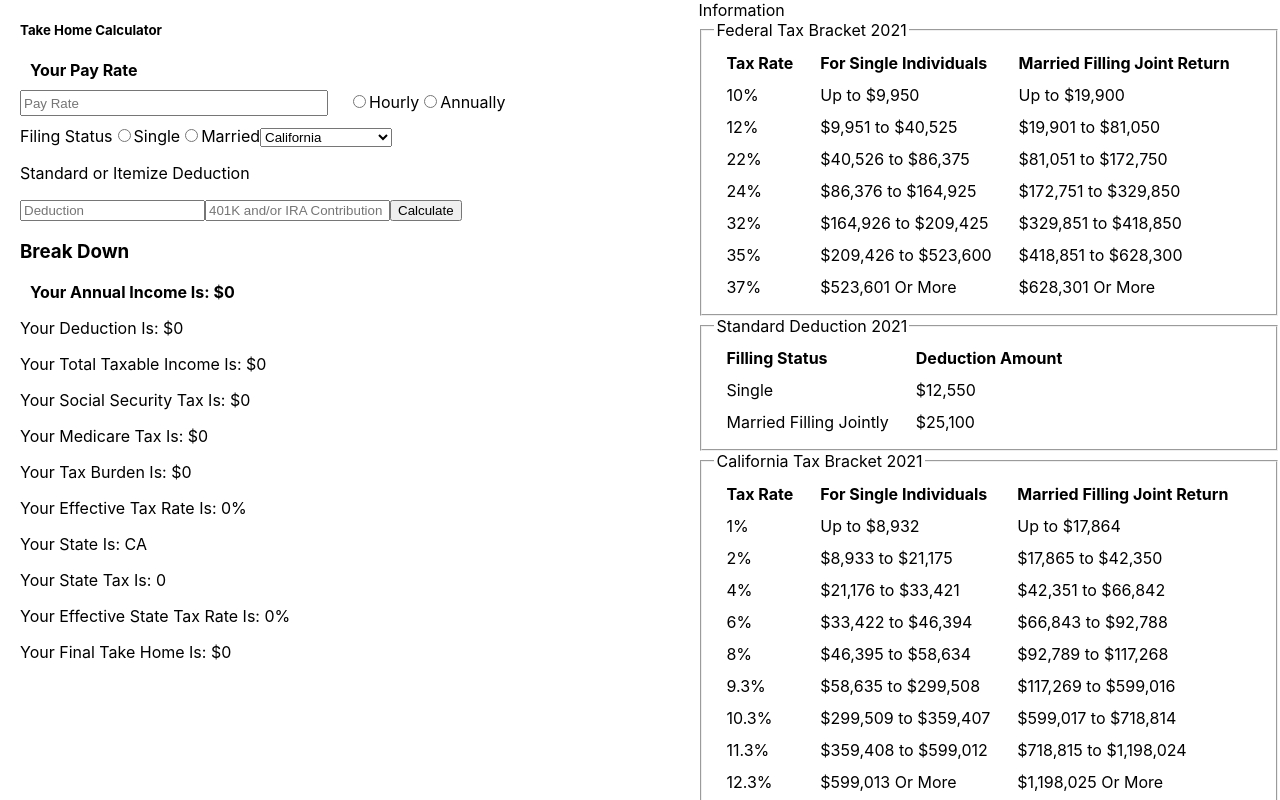
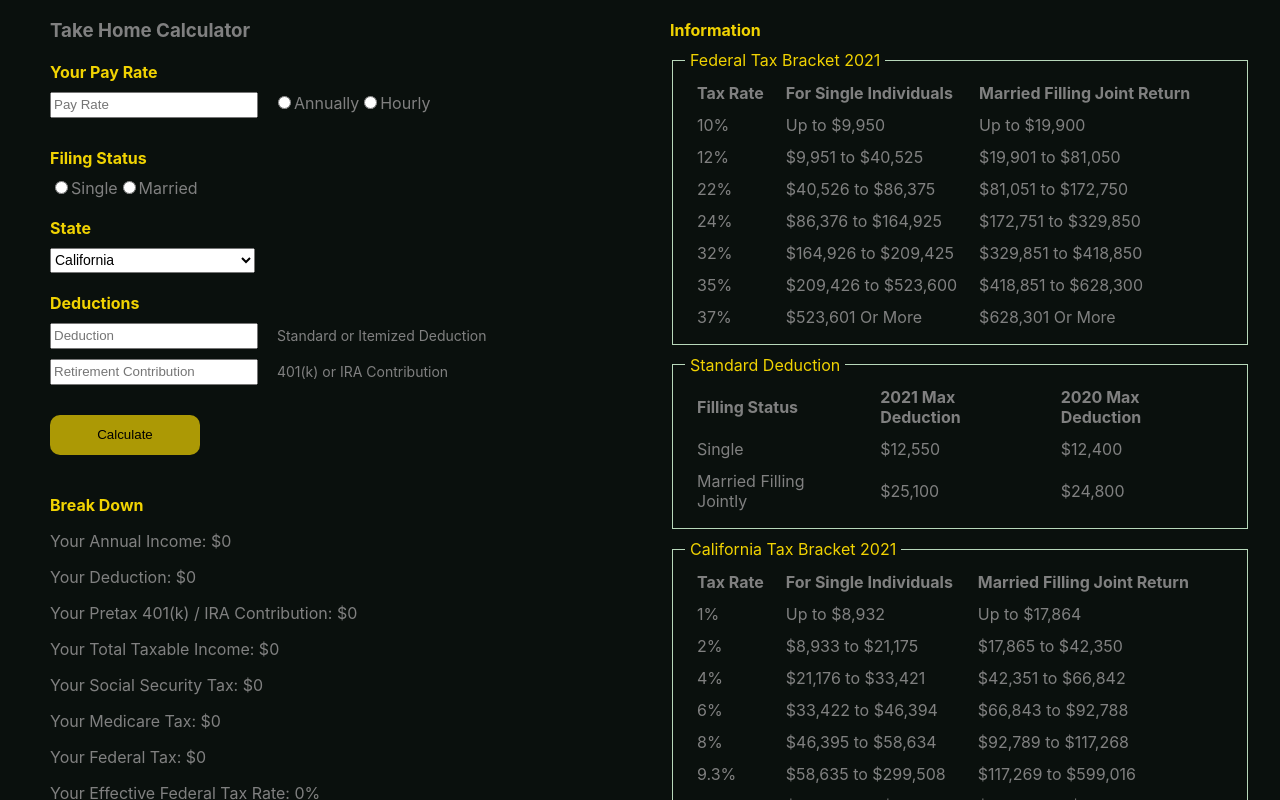
Before and after one commit to ttidesign/incometax, a React (Create React App) app: page / in a window 1280 px wide. Shown: the top 800 px of the page. Built offline with nearby package versions, Linux system fonts and the light colour scheme.

Commit message:
add federal effective rate, add styling

```diff
--- a/src/App.css
+++ b/src/App.css
@@ -1,39 +1,74 @@
 body{
-    margin-left: 20px
+    margin-left: 20px;
+    background-color: rgb(10,16,13);
+    color: gray
+}
+fieldset{
+    margin-top:10px;
+    margin-bottom:10px;
+    border: 1px solid rgb(184,216,186);
+}
+legend{
+    padding-left:5px;
+    padding-right:5px;
+    color:rgb(241,211,2);
+    border-radius: 2px;
 }
 h4{
-    margin:10px
+    margin-top:20px;
+    margin-bottom: 10px;
+    width: 450px;
+    color:rgb(184,216,186);
+    color:rgb(241,211,2)
+}
+
+th, td{
+    padding-left:10px;
+    padding-right: 10px;
+    text-align: left;
+    padding-top:5px;
+    padding-bottom: 5px;
+
+}
+select{
+    width: 205px;
+    height: 25px;
+    font-size: 14px;
+}
+a{
+    color: lightyellow;
+}
+.main-board {
+    margin: 0 auto;
+    display: flex;
+    width: 1200px;
 }
 .left-div{
-width: 700px;
+width: 600px;
+margin-right: 20px;
 }
 .right-div{
     width: 600px;
-}
-th, td{
-    padding-left:10px;
-    padding-right: 15px;
-    text-align: left;
-    padding-top:5px;
-    padding-bottom: 5px;
-}
-
-.tax-table{
-}
-.tax-table2 {
-    display: flex;
-    justify-content: left;
-}
-.main-board {
-    display: flex;
-    justify-content: space-evenly;
-}
-.header4{
-
+    margin-left: 20px;
 }
 .input_field {
-width: 300px;
+width: 200px;
 height: 20px;
-margin-right:20px;
+margin-right:15px;
 margin-bottom:10px
 }
+.label-for-deduction{
+    font-size: 14px;
+}
+.calculate_button{
+    width: 150px;
+    height: 40px;
+    border-radius: 10px;
+    border: none;
+    background-color: rgba(241,211,2,0.7);
+    margin-top: 20px;
+    margin-bottom: 20px;
+}
+.calculate_button:hover {
+    background-color: rgb(241,211,2);
+}
--- a/src/components/Base.js
+++ b/src/components/Base.js
@@ -2,7 +2,7 @@ import React, { useState } from 'react';
 
 function Base() {
 	const [enteredIncome, setEnteredIncome] = useState();
-	const [taxableIncome, setTaxableIncome] = useState(0)
+	const [taxableIncome, setTaxableIncome] = useState(0);
 	const [tax, setTax] = useState(0);
 	const [deduction, setDeduction] = useState(0);
     const [IRA,setIRA] = useState(0)
@@ -10,8 +10,10 @@ function Base() {
 	const [socialSec, setSocialSec] = useState(0);
 	const [medicareTax, setMedicareTax] = useState(0)
 	const [taxRate,setTaxRate] = useState(0)
+	const [fedTaxRate, setFedTaxRate] = useState(0);
 	const [usState, setUsState] = useState('CA')
-	const [stateTax, setStateTax] = useState(0)
+	const [stateTax, setStateTax] = useState(0);
+	const [fedTax, setFedTax] = useState(0)
 	const [stateTaxRate, setStateTaxRate] = useState(0)
 	const [payType, setPayType] = useState('')
 	const [fileStatus, setFileStatus] = useState('')
@@ -41,6 +43,7 @@ function Base() {
 	let fica;
 	let medicare;
 	let stTax;
+	let federalTax;
 	let stateBracket1;
 	let stateBracket2;
 	let stateBracket3;
@@ -123,12 +126,11 @@ function Base() {
 		return (stateTaxRate1, stateTaxRate2, stateTaxRate3, stateTaxRate4, stateTaxRate5, stateTaxRate6, stateTaxRate7, stateTaxRate8, stateTaxRate9, fedTaxRate1, fedTaxRate2, fedTaxRate3, fedTaxRate4, fedTaxRate5, fedTaxRate6, fedTaxRate7)
 	}
 	function handleFica() {
+		medicare = grossIncome * 0.0145;
 		if (grossIncome >= 137700) {
 			fica = 8537.4;
-			medicare = grossIncome * 0.0145
 		} else {
 			fica = grossIncome * 0.062;
-			medicare = grossIncome * 0.0145;
 		}
 		setSocialSec(fica)
 		setMedicareTax(medicare)
@@ -138,11 +140,12 @@ function Base() {
 		let state =['WA','NV','WY','SD','TX','TN','FL','NH','AK']
 		let totalStateTax
 		if (state.includes(usState)) {
+			totalStateTax = 0;
 			setStateTax(0)
 		}
 		else if(usState === 'CA'){
 			if(taxIncome < deduction) {
-				console.log('you are not required to file tax')
+				prompt('You are not required to file tax')
 				//Single Filer
 			} else if ( fileStatus === 'Single' && taxIncome >= 8932 && taxIncome <= 21175) {
 				stateBracket2 = taxIncome - 8933
@@ -238,18 +241,14 @@ function Base() {
 			taxIncome <= deduction ||
 			taxIncome <= 12200
 		) {
-			console.log(
-				'your income is less than standard deduction you are not required to file tax return'
+			prompt(
+				'Your income is less than standard deduction you are not required to file tax return'
 			);
 			return;
 		} else {
 			//Single Filer
 			if (fileStatus === 'Single' && taxIncome > 523601) {
-				takeHome =
-					grossIncome -
-					stTax -
-					fica -
-					medicare -
+					federalTax =
 					(fedBracket7 * fedTaxRate7 +
 						fedBracket6 * fedTaxRate6 +
 						fedBracket5 * fedTaxRate5 +
@@ -257,87 +256,80 @@ function Base() {
 						fedBracket3 * fedTaxRate3 +
 						fedBracket2 * fedTaxRate2 +
 						fedBracket1 * fedTaxRate1);
+				takeHome = grossIncome - stTax - federalTax - fica - medicare;
+				setFedTax(federalTax);
+				setFedTaxRate((federalTax / grossIncome) * 100);
 				setTax(grossIncome - takeHome);
+				setTaxRate(((grossIncome - takeHome) / grossIncome) * 100);
 				setFinalTakeHome(takeHome);
-				setTaxRate(((grossIncome - takeHome) / grossIncome) * 100);
 			} else if ( fileStatus === 'Single' && taxIncome >= 209426 && taxIncome <= 523601) {
 				fedBracket6 = taxIncome - 209426;
-				takeHome =
-					grossIncome -
-					stTax -
-					fica -
-					medicare -
+					federalTax =
 					(fedBracket6 * fedTaxRate6 +
 						fedBracket5 * fedTaxRate5 +
 						fedBracket4 * fedTaxRate4 +
 						fedBracket3 * fedTaxRate3 +
 						fedBracket2 * fedTaxRate2 +
 						fedBracket1 * fedTaxRate1);
+				takeHome = grossIncome - federalTax - stTax - fica - medicare;
+				setFedTax(federalTax);
+				setFedTaxRate(federalTax/grossIncome*100)
 				setTax(grossIncome - takeHome);
+				setTaxRate(((grossIncome - takeHome) / grossIncome) * 100);
 				setFinalTakeHome(takeHome);
-				setTaxRate(((grossIncome - takeHome) / grossIncome) * 100);
 			} else if ( fileStatus === 'Single' && taxIncome >= 164926 && taxIncome <= 209425) {
 				fedBracket5 = taxIncome - 164926;
-				takeHome =
-					grossIncome -
-					stTax -
-					fica -
-					medicare -
+				federalTax =
 					(fedBracket5 * fedTaxRate5 +
 						fedBracket4 * fedTaxRate4 +
 						fedBracket3 * fedTaxRate3 +
 						fedBracket2 * fedTaxRate2 +
 						fedBracket1 * fedTaxRate1);
+				takeHome = grossIncome - federalTax - stTax - fica - medicare;
+				setFedTax(federalTax);
+				setFedTaxRate((federalTax / grossIncome) * 100);
 				setTax(grossIncome - takeHome);
+				setTaxRate(((grossIncome - takeHome) / grossIncome) * 100);
 				setFinalTakeHome(takeHome);
-				setTaxRate(((grossIncome - takeHome) / grossIncome) * 100);
 			} else if ( fileStatus === 'Single' && taxIncome >= 86376 && taxIncome <= 164925) {
 				fedBracket4 = taxIncome - 86376;
-				takeHome =
-					grossIncome -
-					stTax -
-					fica -
-					medicare -
+				federalTax =
 					(fedBracket4 * fedTaxRate4 +
 						fedBracket3 * fedTaxRate3 +
 						fedBracket2 * fedTaxRate2 +
 						fedBracket1 * fedTaxRate1);
-
+				takeHome = grossIncome - federalTax - stTax - fica - medicare;
+				setFedTax(federalTax);
+				setFedTaxRate((federalTax / grossIncome) * 100);
 				setTax(grossIncome - takeHome);
+				setTaxRate(((grossIncome - takeHome) / grossIncome) * 100);
 				setFinalTakeHome(takeHome);
-				setTaxRate(((grossIncome - takeHome) / grossIncome) * 100);
 			} else if ( fileStatus === 'Single' && taxIncome >= 40526 && taxIncome <= 86375) {
 				fedBracket3 = taxIncome - 40526;
-				takeHome =
-					grossIncome -
-					stTax -
-					fica -
-					medicare -
+				federalTax =
 					(fedBracket3 * fedTaxRate3 +
 						fedBracket2 * fedTaxRate2 +
 						fedBracket1 * fedTaxRate1);
+				takeHome = grossIncome - federalTax - stTax - fica - medicare;
+				setFedTax(federalTax);
+				setFedTaxRate((federalTax / grossIncome) * 100);
 				setTax(grossIncome - takeHome);
+				setTaxRate(((grossIncome - takeHome) / grossIncome) * 100);
 				setFinalTakeHome(takeHome);
-				setTaxRate(((grossIncome - takeHome) / grossIncome) * 100);
 			} else if (fileStatus === 'Single' && taxIncome >= 12201 && taxIncome <= 40525) {
 				fedBracket2 = taxIncome - 9950;
-				takeHome =
-					grossIncome -
-					stTax -
-					fica -
-					medicare -
+				federalTax =
 					(fedBracket2 * fedTaxRate2 + fedBracket1 * fedTaxRate1);
+				takeHome = grossIncome - federalTax - stTax - fica - medicare;
+				setFedTax(federalTax);
+				setFedTaxRate((federalTax / grossIncome) * 100);
 				setTax(grossIncome - takeHome);
+				setTaxRate(((grossIncome - takeHome) / grossIncome) * 100);
 				setFinalTakeHome(takeHome);
-				setTaxRate(((grossIncome - takeHome) / grossIncome) * 100);
 			}
 			//Married Filer
 			else if (fileStatus === 'Married' && taxIncome > 628301) {
-				takeHome =
-					grossIncome -
-					stTax -
-					fica -
-					medicare -
+				federalTax =
 					(fedBracket7 * fedTaxRate7 +
 						fedBracket6 * fedTaxRate6 +
 						fedBracket5 * fedTaxRate5 +
@@ -345,89 +337,86 @@ function Base() {
 						fedBracket3 * fedTaxRate3 +
 						fedBracket2 * fedTaxRate2 +
 						fedBracket1 * fedTaxRate1);
+				takeHome = grossIncome - federalTax - stTax - fica - medicare;
+				setFedTax(federalTax);
+				setFedTaxRate((federalTax / grossIncome) * 100);
 				setTax(grossIncome - takeHome);
+				setTaxRate(((grossIncome - takeHome) / grossIncome) * 100);
 				setFinalTakeHome(takeHome);
-				setTaxRate(((grossIncome - takeHome) / grossIncome) * 100);
 			} else if (
 				fileStatus === 'Married' && taxIncome >= 418851 && taxIncome <= 628301
 			) {
 				fedBracket6 = taxIncome - 418851;
-				takeHome =
-					grossIncome -
-					stTax -
-					fica -
-					medicare -
+				federalTax =
 					(fedBracket6 * fedTaxRate6 +
 						fedBracket5 * fedTaxRate5 +
 						fedBracket4 * fedTaxRate4 +
 						fedBracket3 * fedTaxRate3 +
 						fedBracket2 * fedTaxRate2 +
 						fedBracket1 * fedTaxRate1);
+				takeHome = grossIncome - federalTax - stTax - fica - medicare;
+				setFedTax(federalTax);
+				setFedTaxRate((federalTax / grossIncome) * 100);
 				setTax(grossIncome - takeHome);
+				setTaxRate(((grossIncome - takeHome) / grossIncome) * 100);
 				setFinalTakeHome(takeHome);
-				setTaxRate(((grossIncome - takeHome) / grossIncome) * 100);
 			} else if (
 				fileStatus === 'Married' && taxIncome >= 329851 && taxIncome <= 418850
 			) {
 				fedBracket5 = taxIncome - 329581;
-				takeHome =
-					grossIncome -
-					stTax -
-					fica -
-					medicare -
+				federalTax =
 					(fedBracket5 * fedTaxRate5 +
 						fedBracket4 * fedTaxRate4 +
 						fedBracket3 * fedTaxRate3 +
 						fedBracket2 * fedTaxRate2 +
 						fedBracket1 * fedTaxRate1);
+				takeHome = grossIncome - federalTax - stTax - fica - medicare;
+				setFedTax(federalTax);
+				setFedTaxRate((federalTax / grossIncome) * 100);
 				setTax(grossIncome - takeHome);
+				setTaxRate(((grossIncome - takeHome) / grossIncome) * 100);
 				setFinalTakeHome(takeHome);
-				setTaxRate(((grossIncome - takeHome) / grossIncome) * 100);
 			} else if (
 				fileStatus === 'Married' && taxIncome >= 172751 && taxIncome <= 329850
 			) {
 				fedBracket4 = taxIncome - 172751;
-				takeHome =
-					grossIncome -
-					stTax -
-					fica -
-					medicare -
+				federalTax =
 					(fedBracket4 * fedTaxRate4 +
 						fedBracket3 * fedTaxRate3 +
 						fedBracket2 * fedTaxRate2 +
 						fedBracket1 * fedTaxRate1);
-
+				takeHome = grossIncome - federalTax - stTax - fica - medicare;
+				setFedTax(federalTax);
+				setFedTaxRate((federalTax / grossIncome) * 100);
 				setTax(grossIncome - takeHome);
+				setTaxRate(((grossIncome - takeHome) / grossIncome) * 100);
 				setFinalTakeHome(takeHome);
-				setTaxRate(((grossIncome - takeHome) / grossIncome) * 100);
 			} else if (
 				fileStatus === 'Married' && taxIncome >= 81051 && taxIncome <= 172750
 			) {
 				fedBracket3 = taxIncome - 81051;
-				takeHome =
-					grossIncome -
-					stTax -
-					fica -
-					medicare -
+				federalTax =
 					(fedBracket3 * fedTaxRate3 +
 						fedBracket2 * fedTaxRate2 +
 						fedBracket1 * fedTaxRate1);
+				takeHome = grossIncome - federalTax - stTax - fica - medicare;
+				setFedTax(federalTax);
+				setFedTaxRate((federalTax / grossIncome) * 100);
 				setTax(grossIncome - takeHome);
+				setTaxRate(((grossIncome - takeHome) / grossIncome) * 100);
 				setFinalTakeHome(takeHome);
-				setTaxRate(((grossIncome - takeHome) / grossIncome) * 100);
 			} else if (
 				fileStatus === 'Married' && taxIncome >= 19901 && taxIncome <= 81050
 			) {
 				fedBracket2 = taxIncome - 19901;
-				takeHome =
-					grossIncome -
-					stTax -
-					fica -
-					medicare -
+				federalTax =
 					(fedBracket2 * fedTaxRate2 + fedBracket1 * fedTaxRate1);
+				takeHome = grossIncome - federalTax - stTax - fica - medicare;
+				setFedTax(federalTax);
+				setFedTaxRate((federalTax / grossIncome) * 100);
 				setTax(grossIncome - takeHome);
+				setTaxRate(((grossIncome - takeHome) / grossIncome) * 100);
 				setFinalTakeHome(takeHome);
-				setTaxRate(((grossIncome - takeHome) / grossIncome) * 100);
 			}
 		}
 	}
@@ -442,7 +431,7 @@ function Base() {
 	return (
 		<div className='main-board'>
 			<div className='left-div'>
-				<h5> Take Home Calculator</h5>
+				<h3> Take Home Calculator</h3>
 				<h4 className='header4'> Your Pay Rate </h4>
 				<form onSubmit={handleCalculateTax}>
 					<input
@@ -455,24 +444,23 @@ function Base() {
 							className='radio-button'
 							type='radio'
 							name='payType'
-							value='Hourly'
+							value='Annually'
 							required
 							onChange={handlePayTypeChange}></input>
-						Hourly
+						Annually
 					</label>
 					<label className='radio-button-label'>
 						<input
 							className='radio-button'
 							type='radio'
 							name='payType'
-							value='Annually'
+							value='Hourly'
 							required
 							onChange={handlePayTypeChange}></input>
-						Annually
+						Hourly
 					</label>
 					<div>
-						{' '}
-						Filing Status
+						<h4> Filing Status </h4>
 						<label className='radio-button-label'>
 							<input
 								className='radio-button'
@@ -493,6 +481,7 @@ function Base() {
 								onChange={handleFileStatusChange}></input>
 							Married
 						</label>
+						<h4> State</h4>
 						<select onChange={handleStateChange}>
 							<optgroup label='State'>
 								<option value='CA'>California </option>
@@ -508,64 +497,79 @@ function Base() {
 							</optgroup>
 						</select>
 					</div>
-					<p>Standard or Itemize Deduction</p>
-					<input
+					<h4>Deductions</h4>
+					<div className='deduction-field'>
+						<input className='input_field'
 							required
 							placeholder='Deduction'
 							type='text'
 							onChange={handleChangeDeduction}></input>
+							<label className='label-for-deduction'> Standard or Itemized Deduction</label>
+					</div>
+					<div className='deduction-field'>
 						<input
+							className='input_field'
 							required
-						placeholder='401K and/or IRA Contribution'
+							placeholder='Retirement Contribution'
 							type='text'
 							onChange={handleIRAChange}></input>
-					<button type='submit'>Calculate </button>
+							<label className='label-for-deduction'> 401(k) or IRA Contribution </label>
+					</div>
+					<button type='submit' className='calculate_button'> Calculate </button>
 				</form>
-				<h3> Break Down</h3>
-				<h4>
-					Your Annual Income Is: $
+				<h4> Break Down</h4>
+				<p>
+					Your Annual Income: $
 					{annualIncome.toLocaleString('en', { maximumFractionDigits: 2 })}
-				</h4>
+				</p>
 				<p>
-					Your Deduction Is: $
+					Your Deduction: $
 					{deduction.toLocaleString('en', { maximumFractionDigits: 2 })}
 				</p>
 				<p>
-					Your Total Taxable Income Is: $
+					Your Pretax 401(k) / IRA Contribution: $
+					{IRA.toLocaleString('en', { maximumFractionDigits: 2 })}
+				</p>
+				<p>
+					Your Total Taxable Income: $
 					{taxableIncome.toLocaleString('en', { maximumFractionDigits: 2 })}
 				</p>
 				<p>
-					Your Social Security Tax Is: $
+					Your Social Security Tax: $
 					{socialSec.toLocaleString('en', { maximumFractionDigits: 2 })}
 				</p>
 				<p>
-					Your Medicare Tax Is: $
+					Your Medicare Tax: $
 					{medicareTax.toLocaleString('en', { maximumFractionDigits: 2 })}
 				</p>
 				<p>
-					Your Tax Burden Is: $
-					{tax.toLocaleString('en', { maximumFractionDigits: 2 })}
+					Your Federal Tax: $
+					{fedTax.toLocaleString('en', { maximumFractionDigits: 2 })}
 				</p>
 				<p>
-					Your Effective Tax Rate Is:{' '}
-					{taxRate.toLocaleString('en', { maximumFractionDigits: 2 })}%
+					Your Effective Federal Tax Rate: {fedTaxRate.toLocaleString('en', { maximumFractionDigits: 2 })}%
 				</p>
-				<p>Your State Is: {usState} </p>
+				<p>Your State: {usState} </p>
 				<p>
-					Your State Tax Is:{' '}
-					{stateTax.toLocaleString('en', { maximumFractionDigits: 2 })}{' '}
+					Your State Tax:
+					${stateTax.toLocaleString('en', { maximumFractionDigits: 2 })}
 				</p>
 				<p>
-					Your Effective State Tax Rate Is:{' '}
-					{stateTaxRate.toLocaleString('en', { maximumFractionDigits: 2 })}%
+					Your Effective State Tax Rate: {stateTaxRate.toLocaleString('en', { maximumFractionDigits: 2 })}%
+				</p>
+				<p>Your Total Tax Burden:
+					${tax.toLocaleString('en',{maximumFractionDigits:2})}
+				</p>
+				<p> Your Total Effective Tax Rate: {taxRate.toLocaleString('en', { maximumFractionDigits: 2 })}%
 				</p>
 				<p>
-					Your Final Take Home Is: $
+					Your Final Take Home: $
 					{FinalTakeHome.toLocaleString('en', { maximumFractionDigits: 2 })}
 				</p>
+				<p>*These calculations do not take into consideration of subtraction from benefits co-pay and others subtractions </p>
 			</div>
 			<div className='right-div'>
-				Information
+				<h4>Information </h4>
 				<fieldset>
 					<legend> Federal Tax Bracket 2021</legend>
 					<div className='tax-table'>
@@ -616,20 +620,23 @@ function Base() {
 					</div>
 				</fieldset>
 				<fieldset>
-					<legend> Standard Deduction 2021</legend>
+					<legend> Standard Deduction</legend>
 					<table>
 						<tbody>
 							<tr>
 								<th> Filling Status </th>
-								<th> Deduction Amount </th>
+								<th> 2021 Max Deduction </th>
+								<th> 2020 Max Deduction </th>
 							</tr>
 							<tr>
 								<td> Single </td>
 								<td> $12,550</td>
+								<td> $12,400</td>
 							</tr>
 							<tr>
 								<td> Married Filling Jointly </td>
 								<td> $25,100</td>
+								<td> $24,800</td>
 							</tr>
 						</tbody>
 					</table>
@@ -694,8 +701,7 @@ function Base() {
 					</div>
 				</fieldset>
 				<p>
-					Tax Bracket Information Taken from:
-					<a href='https://taxfoundation.org/2021-tax-brackets/'>
+					Tax Bracket Information Taken from: <a href='https://taxfoundation.org/2021-tax-brackets/'>
 						Tax Foundation
 					</a>
 					<span> and </span>
```
Lines whose indentation alone changed are shown as unchanged.
